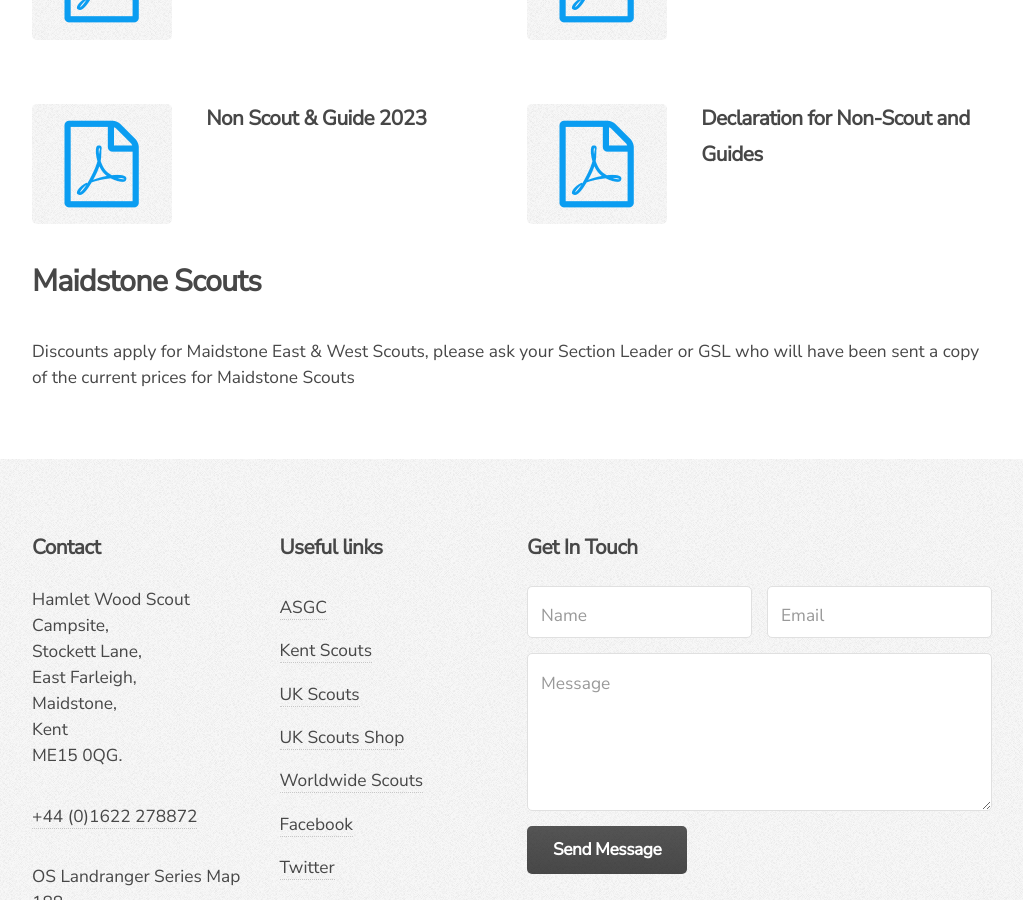
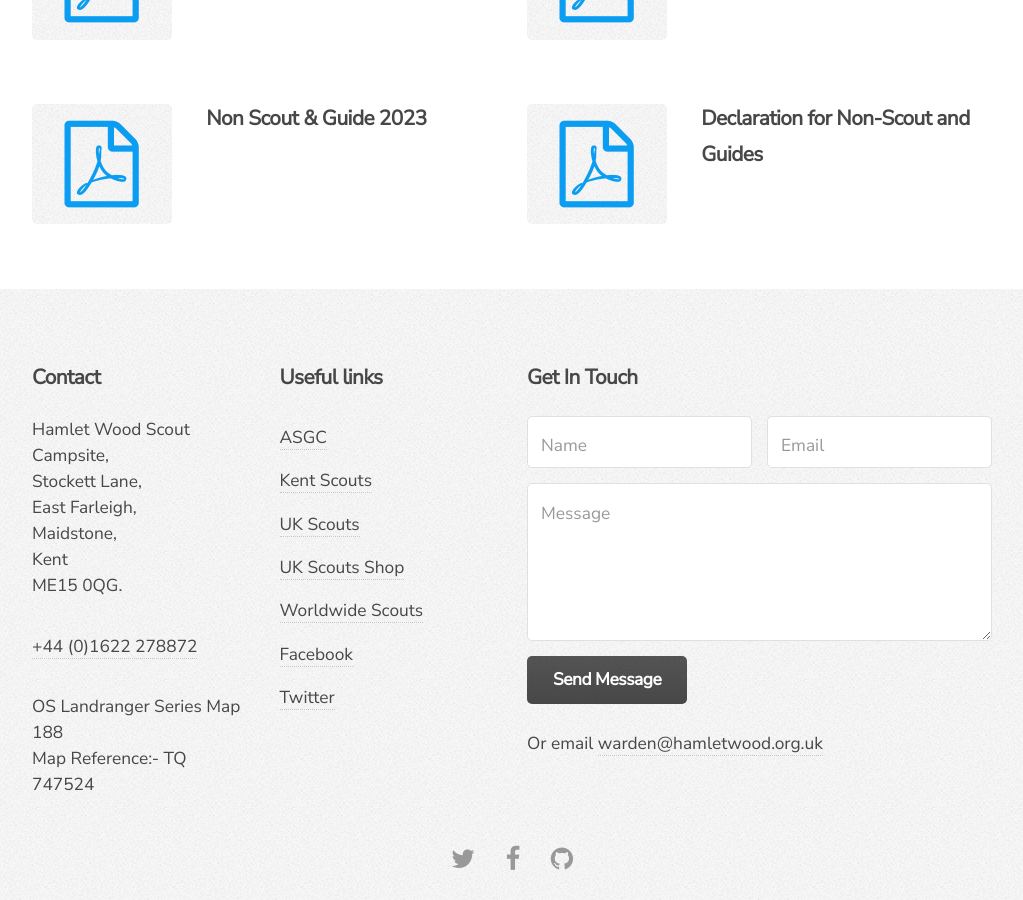
Before and after one commit to hamletwood/hamletwood.github.com, a Jekyll site: the page built from information/pricing.html, in a window 1280 px wide and 900 px high, scrolled down 642 px. Shown: the whole window, without its empty margins (128-1151 px from the left). Built offline with Jekyll 4.4.1, drawn with Linux system fonts in a browser that asks for light colours.

Commit message:
Update pricing.html

```diff
--- a/information/pricing.html
+++ b/information/pricing.html
@@ -25,6 +25,4 @@ use_site_description: true
   {% endif %}
   </div>
 
-  <h2 id="maidstoneScouts">Maidstone Scouts</h2>
-  <p>Discounts apply for Maidstone East &amp; West Scouts, please ask your Section Leader or GSL who will have been sent a copy of the current prices for Maidstone Scouts</p>
 </section>
```
